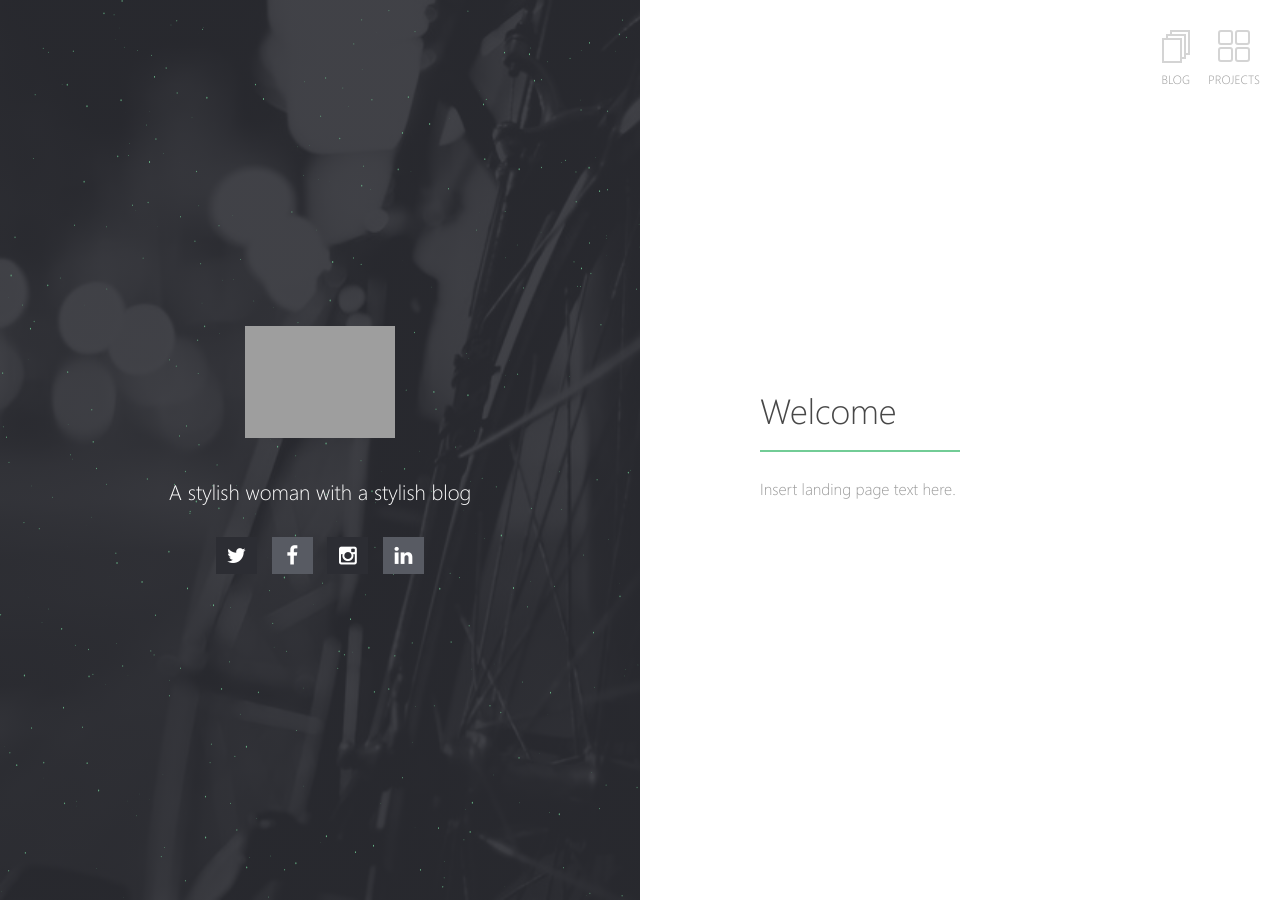
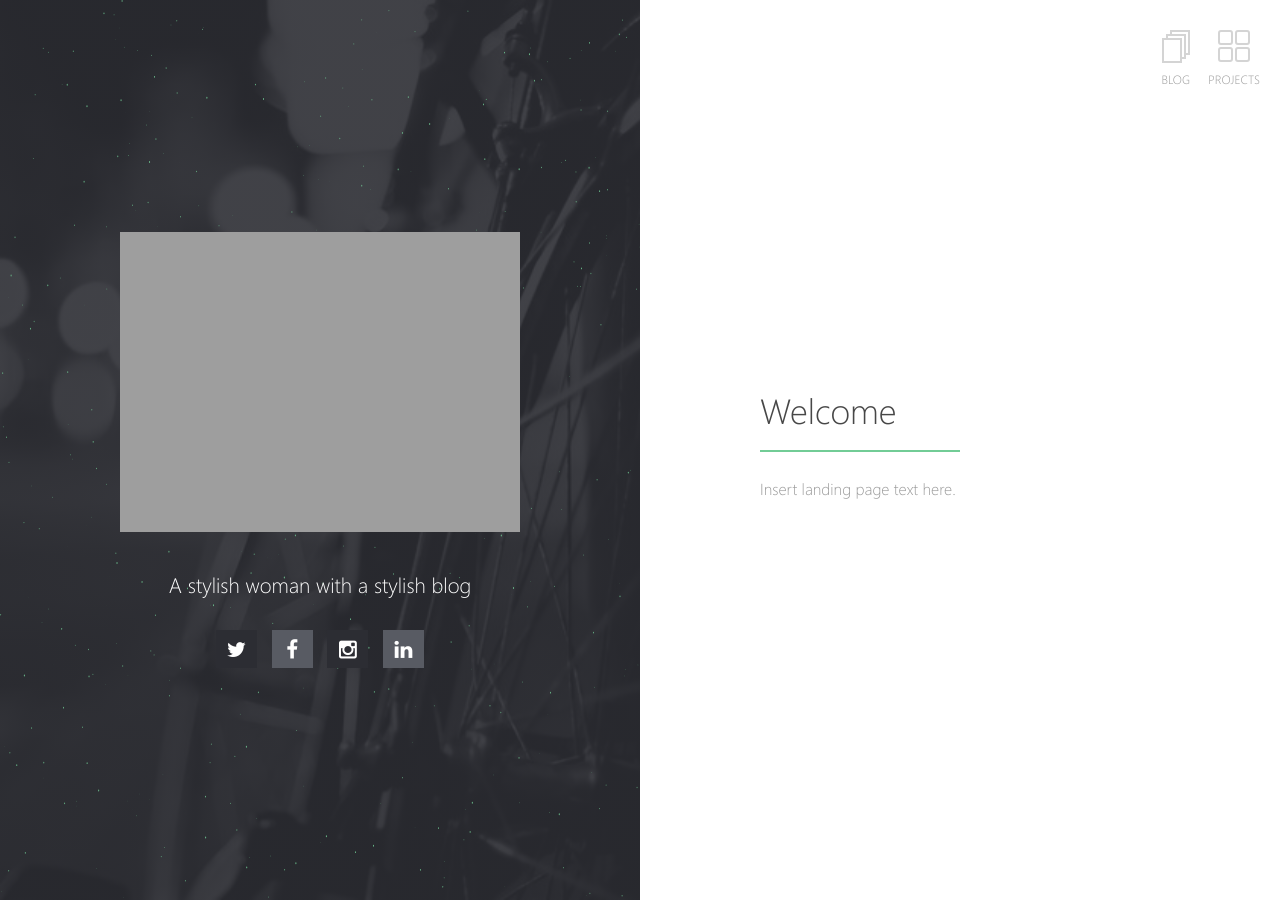
Before and after one commit to janetjoywilson/janetjoywilson.github.io, a Jekyll site: the page built from index.md, in a window 1280 px wide. Built offline with Jekyll 4.4.1, drawn with Linux system fonts in a browser that asks for light colours.

Commit message:
logo siz

```diff
--- a/assets/_sass/_site.scss
+++ b/assets/_sass/_site.scss
@@ -283,7 +283,7 @@ canvas {
 }
 
 .logo {
-  max-width: 150px;
+  max-width: 500px;
   display: inline-block;
   height: auto;
   background-size: 100%;
```
